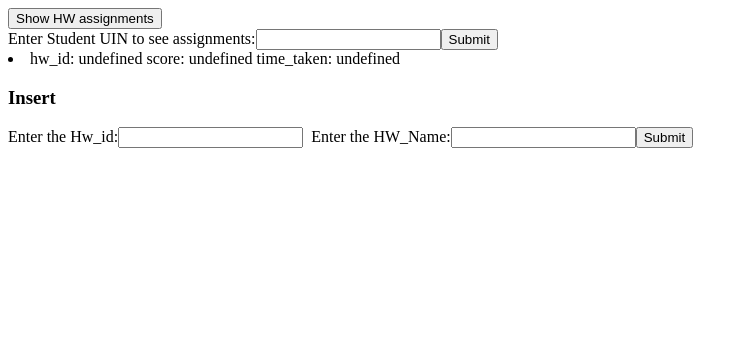
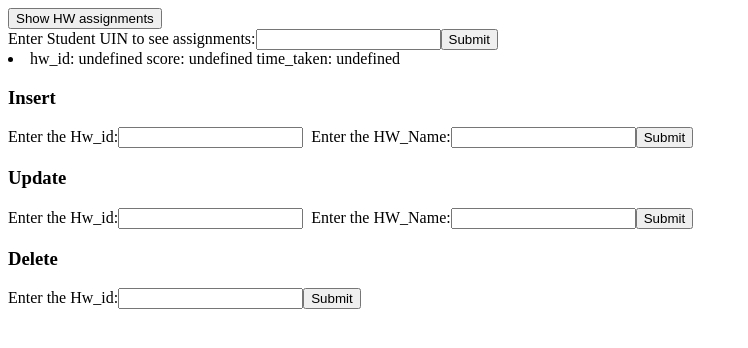
Before and after one commit to Alexwwwwww/fa22-cs411-A-team050-SQLater, a React (Create React App) app in the folder frontend/: page / in a window 1280 px wide. Shown: the top 348 px of the page, without its empty margins (0-748 px from the left). Built offline with nearby package versions, Linux system fonts and the light colour scheme.

Commit message:
Added the Update and Delete command

```diff
--- a/frontend/src/App.js
+++ b/frontend/src/App.js
@@ -8,6 +8,9 @@ function App() {
   const [enteredUIN, setEnteredUIN] = useState("");
   const [enteredHW_id, setHW_ID] = useState("");
   const [enteredHW_Name, setHW_Name] = useState("");
+  const [updateHW_id, setupdateHW_ID] = useState("");
+  const [updateHW_Name, setupdateHW_Name] = useState("");
+  const [deleteHW_id, setdeleteHW_id] = useState("");
 
   const uinChangeHandler = async (event) => {
     setEnteredUIN(event.target.value);
@@ -19,9 +22,63 @@ function App() {
     console.log(event.target.value);
   };
 
+  const updatehw_idChangleHandler = async (event) => {
+    setupdateHW_ID(event.target.value);
+    console.log(event.target.value);
+  };
+  const deletehw_idChangleHandler = async (event) => {
+    setdeleteHW_id(event.target.value);
+    console.log(event.target.value);
+  };
+
+
   const HW_NameChangleHandler= async (event) => {
     setHW_Name(event.target.value);
     console.log(event.target.value);
+  };
+
+  const updateHW_NameChangleHandler= async (event) => {
+    setupdateHW_Name(event.target.value);
+    console.log(event.target.value);
+  };
+
+  const SubmitDeleteHandler = async (event) => {
+    event.preventDefault();
+
+    console.log("Sending DELETE API CALL");
+
+    const data = {
+      hw_id: deleteHW_id,
+    };
+    axios({
+      method: "DELETE",
+      url: "http://127.0.0.1:5000/deleteHW",
+      data: data,
+    }).then((response) => {
+        console.log(response.data);
+      });
+    setdeleteHW_id("")
+
+  };
+
+  const SubmitUpdateHandler = async (event) => {
+    event.preventDefault();
+
+    console.log("Sending PUT API CALL");
+
+    const data = {
+      hw_id: updateHW_id,
+      hw_name:updateHW_Name,
+    };
+    axios({
+      method: "PUT",
+      url: "http://127.0.0.1:5000/updateHW",
+      data: data,
+    }).then((response) => {
+        console.log(response.data);
+      });
+    setupdateHW_ID("")
+    setupdateHW_Name("")
   };
 
   const SubmitInsertHandler = async (event) => {
@@ -125,6 +182,42 @@ function App() {
           </label>
         </form>
       </div>
+      <div>
+        <h3>Update</h3>
+        <form onSubmit={SubmitUpdateHandler}>
+          <label>
+            Enter the Hw_id:
+            <input
+            type="text"
+            value={updateHW_id}
+            onChange={updatehw_idChangleHandler}
+            ></input>
+          </label>
+          <label>
+          &nbsp;&nbsp;Enter the HW_Name:
+            <input
+            type="text"
+            value={updateHW_Name}
+            onChange={updateHW_NameChangleHandler}
+            ></input>
+            <button type="submit">Submit</button>
+          </label>
+        </form>
+      </div>
+      <div>
+        <h3>Delete</h3>
+        <form onSubmit={SubmitDeleteHandler}>
+          <label>
+            Enter the Hw_id:
+            <input
+            type="text"
+            value={deleteHW_id}
+            onChange={deletehw_idChangleHandler}
+            ></input>
+          </label>
+          <button type="submit">Submit</button>
+        </form>
+      </div>
     </>
   );
 }
```
